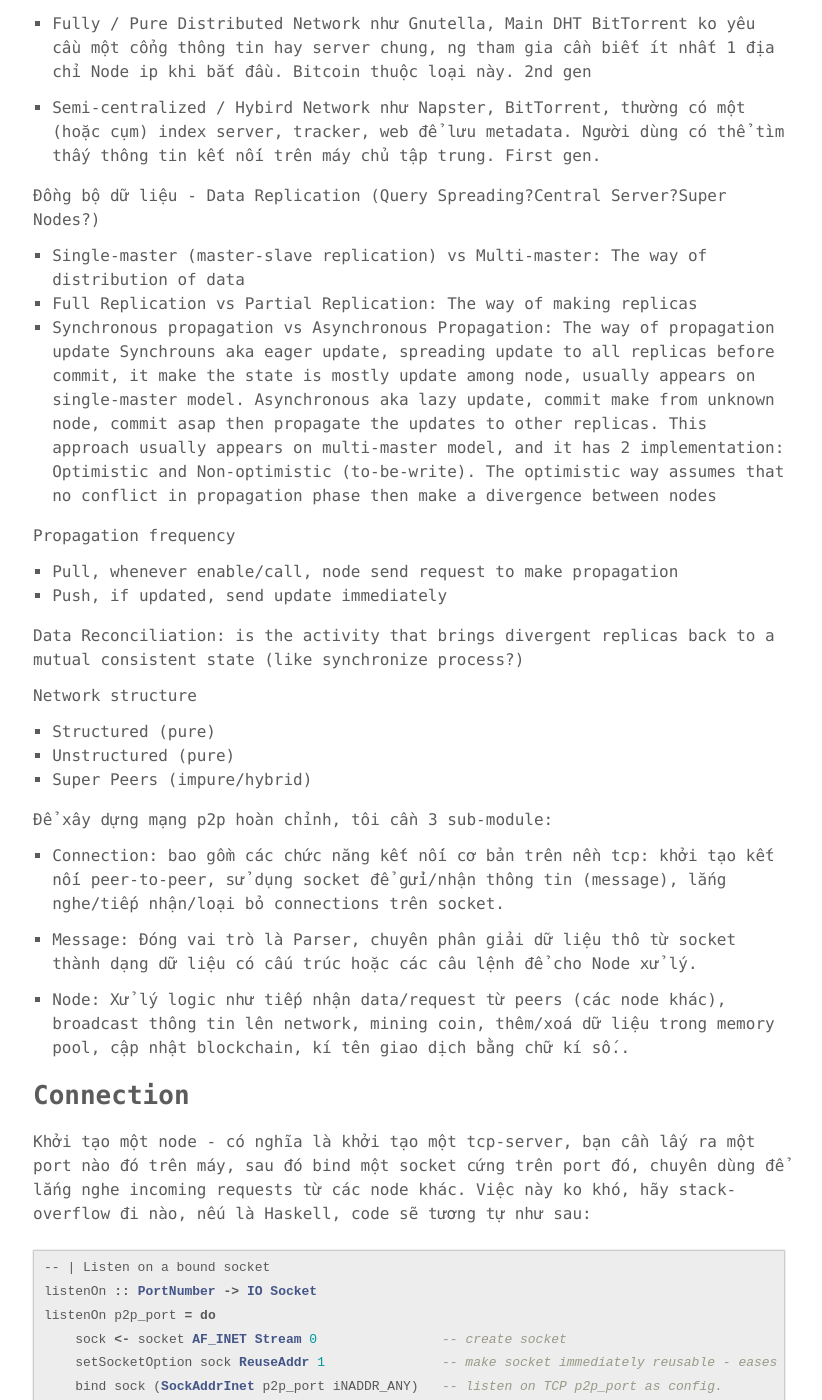
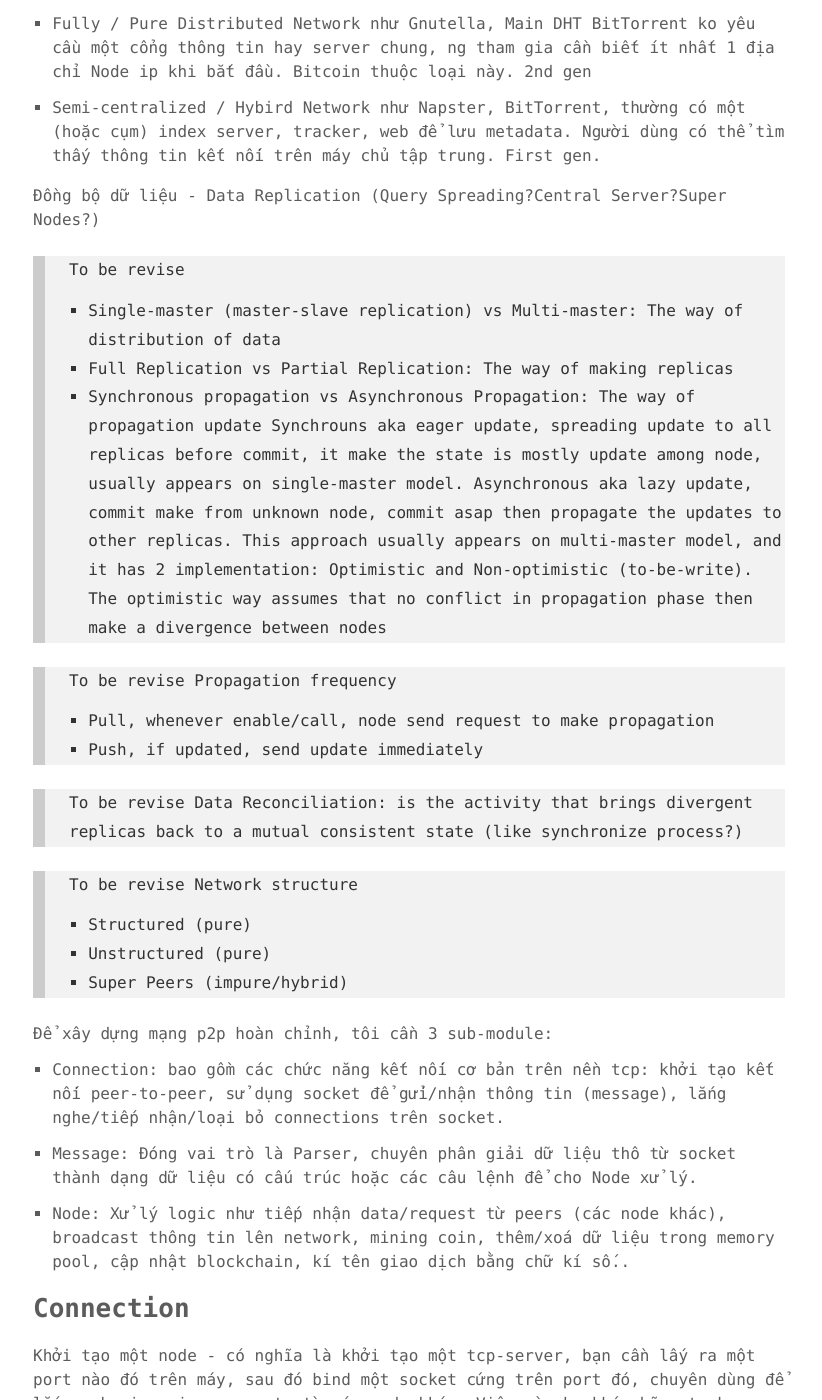
Before and after one commit to phuoc-thanh/phuoc-thanh.github.io, a Jekyll site: the page built from _posts/2018-10-18-road-to-blockchain-lambda-network.md, in a window 1280 px wide and 1400 px high, scrolled down 570 px. Shown: the whole window, without its empty margins (231-1053 px from the left). Built offline with Jekyll 4.4.1, drawn with Linux system fonts in a browser that asks for light colours; some of the changed text lies outside the part shown.

Commit message:
revise network problems

```diff
--- a/_posts/2018-10-18-road-to-blockchain-lambda-network.md
+++ b/_posts/2018-10-18-road-to-blockchain-lambda-network.md
@@ -24,20 +24,23 @@ Có bao nhiêu loại distributed network?
 
 Đồng bộ dữ liệu - Data Replication (Query Spreading?Central Server?Super Nodes?)
 
+> To be revise
 * Single-master (master-slave replication) vs Multi-master: The way of distribution of data
 * Full Replication vs Partial Replication: The way of making replicas
 * Synchronous propagation vs Asynchronous Propagation: The way of propagation update
 Synchrouns aka eager update, spreading update to all replicas before commit, it make the state is mostly update among node, usually appears on single-master model.
 Asynchronous aka lazy update, commit make from unknown node, commit asap then propagate the updates to other replicas. This approach usually appears on multi-master model, and it has 2 implementation: Optimistic and Non-optimistic (to-be-write). The optimistic way assumes that no conflict in propagation phase then make a divergence between nodes
 
+> To be revise
 Propagation frequency
 * Pull, whenever enable/call, node send request to make propagation
 * Push, if updated, send update immediately
 
+> To be revise
 Data Reconciliation: is the activity that brings divergent replicas back to a mutual consistent state (like synchronize process?)
 
+> To be revise
 Network structure
-
 * Structured (pure)
 * Unstructured (pure)
 * Super Peers (impure/hybrid)
```
Also changed, not shown: other parts of _posts/2018-10-18-road-to-blockchain-lambda-network.md (+1 -1 lines).
